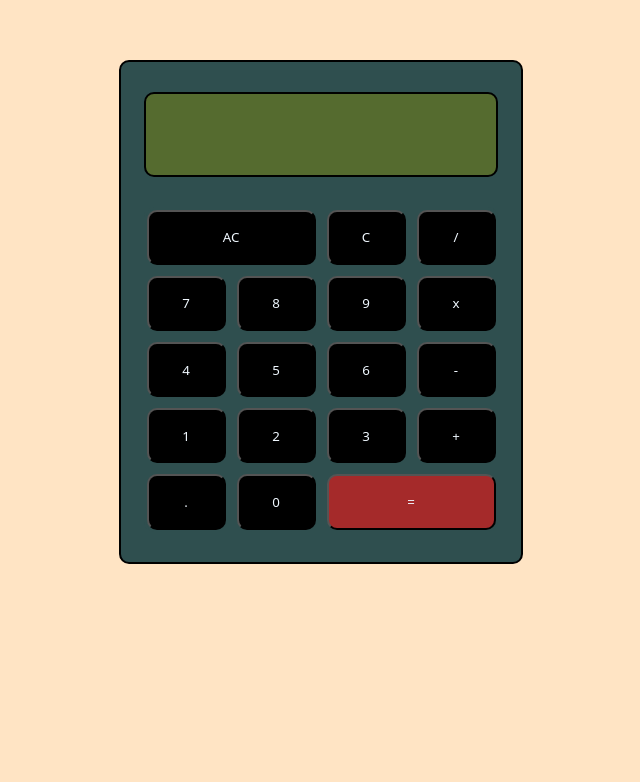
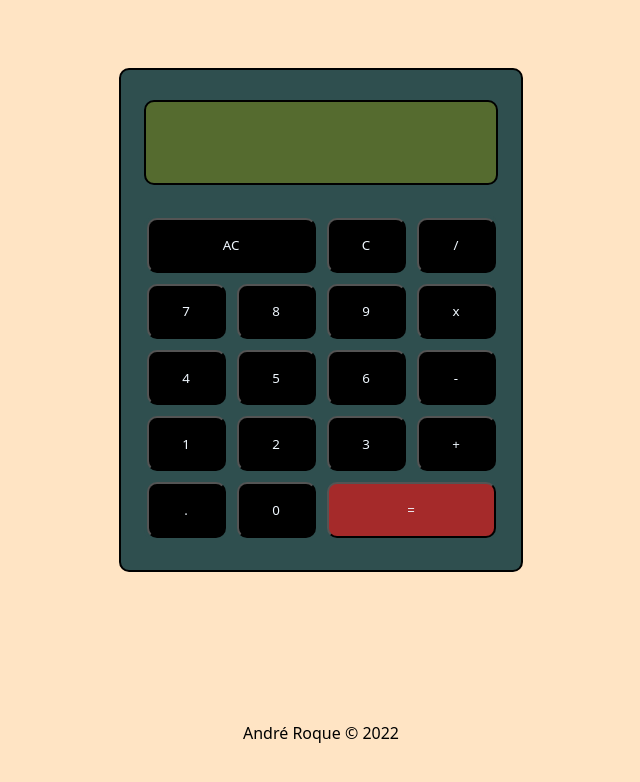
Before and after one commit to and-roque/Calculator, a plain HTML site: page index.html in a window 1280 px wide. Shown: the part 220-1002 px from the top of the page, without its empty margins (319-959 px from the left). Before the commit the page ends 800 px from the top, so only its background shows below. Drawn offline with Linux system fonts and the light colour scheme.

Commit message:
Add footer

```diff
--- a/index.html
+++ b/index.html
@@ -36,7 +36,7 @@
             </div>
         </div>
     </div>
-
+     <div class="footer">André Roque © 2022</div>
 </body>
 <script src="script.js"></script>
 </html>
--- a/style.css
+++ b/style.css
@@ -3,8 +3,16 @@
     background-color: bisque;
 }
 
+body{
+   display: flex;
+   flex-direction: column;
+   justify-content: space-between;
+   align-items: center;
+}
+
 .wrapper {
     display: flex;
+    flex-direction: column;
     justify-content: center;
     align-items: center;
     margin-top: 230px;
@@ -93,3 +101,7 @@
  .equal:hover{
     background-color: rgb(230, 141, 135);
  }
+
+ .footer{
+   margin: 150px;
+ }
```
